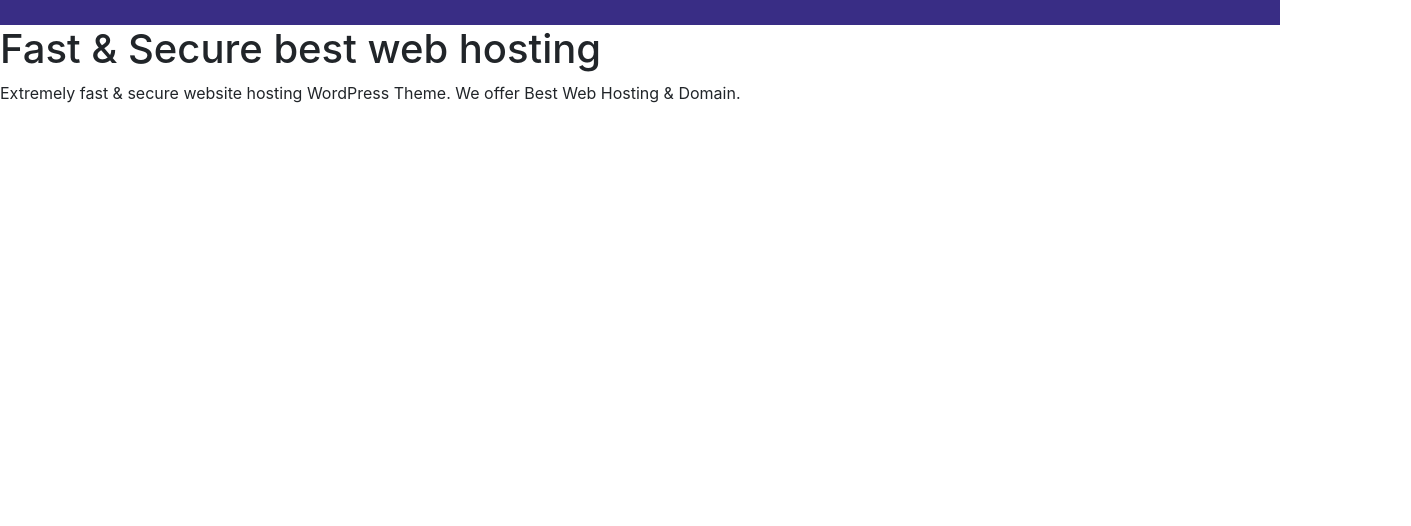
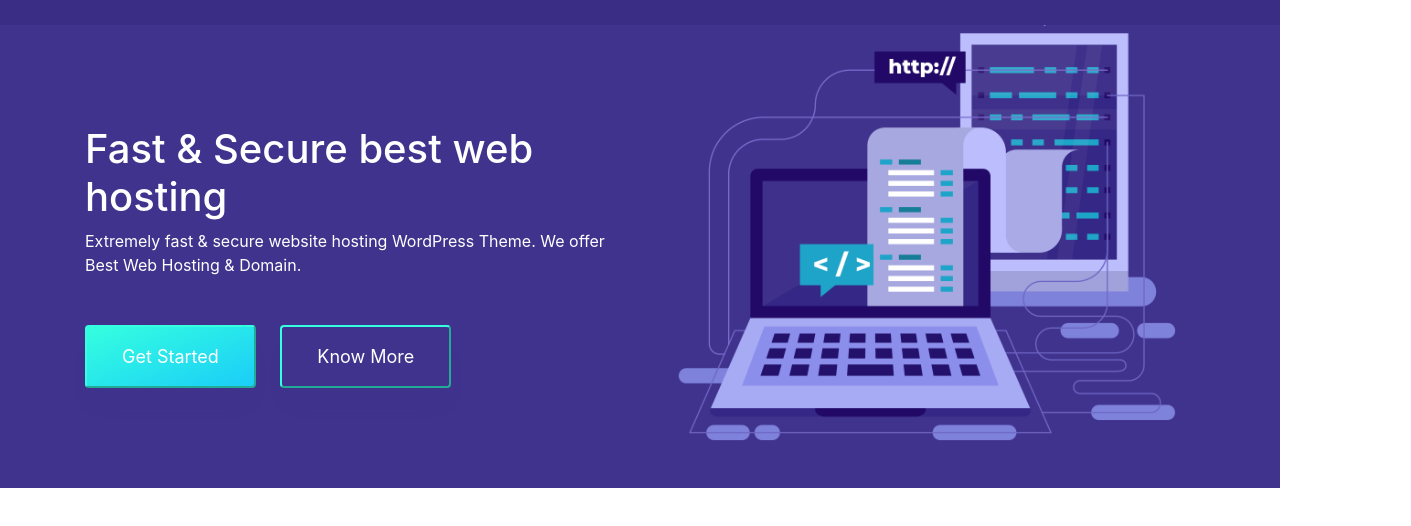
Before and after one commit to thisIsSamuel00611/hostar, a plain HTML site: page index.html in a window 1280 px wide. Shown: the part 74-600 px from the top of the page, 1411 px wide, since content can reach past the window. Drawn offline with nearby package versions, Linux system fonts and the light colour scheme; files that its build step writes are made by us from their sources.

Commit message:
message not available

```diff
--- a/index.html
+++ b/index.html
@@ -7,6 +7,7 @@
     <meta name="viewport" content="width=device-width, initial-scale=1.0">
     <title>Hostar</title>
     <link rel="stylesheet" href="css/bootstrap.min.css">
+    <link rel="stylesheet" href="flaticon-uicons/src/uicons/css/all/all.css">
     <link rel="stylesheet" href="fonts/font-awesome.min.css">
     <link rel="stylesheet" href="style.css">
 </head>
@@ -58,14 +59,35 @@
     </header>
 
     <section class="hero">
-        <div class="rightSide">
-            <h1>
-                Fast & Secure best web hosting
-            </h1>
+        <div class="container">
+            <div class="row">
+                <div class="col-md-6">
+                    <div class="leftside">
+                        <h1>
+                            Fast & Secure best web hosting
+                        </h1>
 
-            <p>
-                Extremely fast & secure website hosting WordPress Theme. We offer Best Web Hosting & Domain.
-            </p>
+                        <p class="mb-5">
+                            Extremely fast & secure website hosting WordPress Theme. We offer Best Web Hosting & Domain.
+                        </p>
+
+                        <div class="actionBtns">
+                            <button type="button" class="getStarted">
+                                Get Started
+                            </button>
+                            <button type="button" class="knowMore">
+                                Know More
+                            </button>
+                        </div>
+                    </div>
+                </div>
+
+                <div class="col-md-6">
+                    <div class="rightside">
+                        <img src="images/hero-2vec.png" alt="hero-2vec" class="img-fluid">
+                    </div>
+                </div>
+            </div>
         </div>
     </section>
 </body>
--- a/style.scss
+++ b/style.scss
@@ -13,12 +13,14 @@
         }
     }
 
-    .navbar-nav{
+    .navbar-nav {
         display: flex;
         align-items: center;
-        .nav-link{
+
+        .nav-link {
             padding: 0 !important;
-            a{
+
+            a {
                 height: 95px !important;
                 color: #fff;
                 font-size: 16px;
@@ -27,9 +29,56 @@
                 align-items: center;
                 padding: 8px;
             }
-            i{
+
+            i {
                 padding: 8px;
             }
         }
     }
 }
+
+
+.hero {
+    background: #40338d;
+    padding: 100px 60px;
+    color: #fff;
+    .leftside {
+        display: flex;
+        flex-direction: column;
+        justify-content: center;
+        .actionBtns {
+            .getStarted{
+                background: linear-gradient(158deg, #34ffdf 0%, #1bcdf8 100%);
+                border-color: #34ffdf;
+            }
+            .knowMore{
+                border-color: #34ffdf;
+                background-color: transparent;
+                margin-left: 20px;
+            }
+            .getStarted,
+            .knowMore {
+               &:hover{
+                transform: scale(1.1);
+                transition: all 0.3s ease;
+               }
+                box-shadow: 0 20px 20px -10px rgb(63 51 137 / 23%);
+                padding: 16px 35px;
+                font-size: 18px;
+                color: #fff;
+                border-radius: 4px;
+                transition: all 0.3s ease
+            }
+
+            ;
+        }
+    }
+    .rightside{
+        position: relative;
+        img{
+            transform: scale(1.5) translate(10%, -30%);
+            position: absolute;
+
+        }
+    }
+}
```
Also changed, not shown: style.css, 1 other file.
